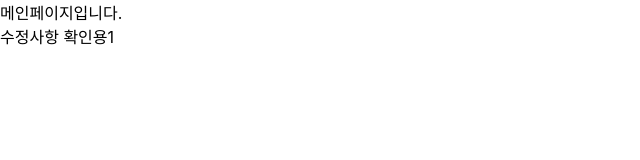
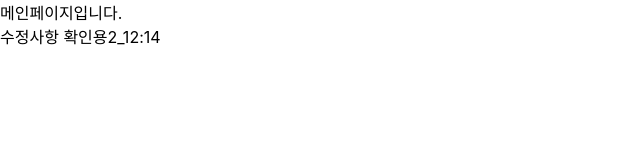
Before and after one commit to candymask0712/comong-renewal, a Next.js app: page / in a window 1280 px wide. Shown: the top 160 px of the page, without its empty margins (0-640 px from the left). Built offline with nearby package versions, Linux system fonts and the light colour scheme.

Commit message:
fix: 수정 사항 확인용2

```diff
--- a/pages/index.tsx
+++ b/pages/index.tsx
@@ -6,7 +6,7 @@ export default function Home() {
   return (
     <>
       <div>메인페이지입니다.</div>
-      <div>수정사항 확인용1</div>
+      <div>수정사항 확인용2_12:14</div>
     </>
   );
 }
```
